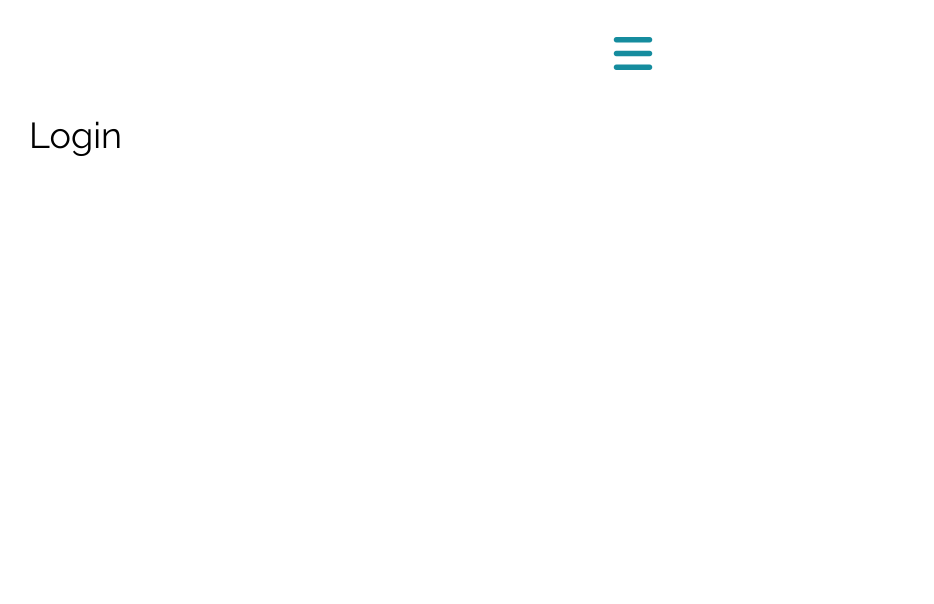
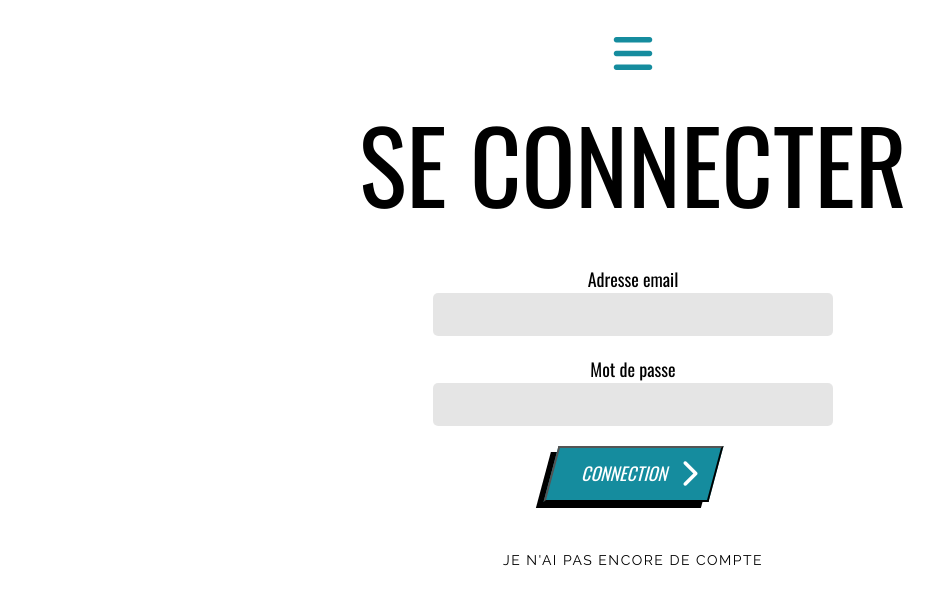
Before and after one commit to SengSerany/seranse-shop, a React (Create React App) app in the folder frontend/: page /login in a window 1280 px wide. Shown: the top 604 px of the page, without its empty margins (7-941 px from the left). Built offline with nearby package versions, Linux system fonts and the light colour scheme.

Commit message:
user can now log in from front

```diff
--- a/frontend/src/App.css
+++ b/frontend/src/App.css
@@ -210,6 +210,10 @@
   text-shadow: -4px 4px 0px hsl(var(--clr-red) / 1);
 }
 
+.subheading-link:hover {
+  font-weight: 600;
+}
+
 /* ---------------------------- */
 /* Components                   */
 /* ---------------------------- */
@@ -228,6 +232,7 @@
 
 .cta i {
   font-size: calc(100% + 10px);
+  margin-left: -5px;
 }
 
 .cta span {
@@ -346,6 +351,11 @@ button.menu-closebtn {
   .overlay-content > *:not(:last-child) {
     margin-bottom: 4vh;
   }
+}
+
+#menu nav button.btn-logout {
+  background-color: hsl(var(--clr-white) / 0);
+  border: none;
 }
 /* Ending navigation */
 
@@ -591,3 +601,47 @@ ul.list li a:focus span {
   background-color: hsl(var(--clr-light_blue) / 0.5);
 }
 /* Ending form */
+
+/* Starting Spinner */
+.spinner {
+  position: relative;
+  width: 48px;
+  height: 48px;
+  margin-inline: auto;
+  background: hsl(var(--clr-red));
+  transform: rotateX(65deg) rotate(45deg);
+  /* remove bellows command for perspective change */
+  /* transform: perspective(200px) rotateX(65deg) rotate(45deg);  */
+  color: #fff;
+  animation: layers1 1s linear infinite alternate;
+}
+.spinner:after {
+  content: '';
+  position: absolute;
+  inset: 0;
+  background: hsl(var(--clr-strong_blue) / 0.7);
+  animation: layerTr 1s linear infinite alternate;
+}
+
+@keyframes layers1 {
+  0% {
+    box-shadow: 0px 0px 0 0px;
+  }
+  90%,
+  100% {
+    box-shadow: 20px 20px 0 -4px;
+  }
+}
+@keyframes layerTr {
+  0% {
+    transform: translate(0, 0) scale(1);
+  }
+  100% {
+    transform: translate(-25px, -25px) scale(1);
+  }
+}
+
+.spinner-space {
+  height: 30vh;
+}
+/* Ending Spinner */
--- a/frontend/src/App.js
+++ b/frontend/src/App.js
@@ -5,6 +5,7 @@ import Navigation from './components/layout/Navigation';
 import Register from './pages/auth/Register';
 import Login from './pages/auth/Login';
 import IndexProducts from './pages/products/IndexProducts';
+import Profile from './pages/auth/Profile';
 import AuthToasts from './components/auth/AuthToasts';
 import 'react-toastify/dist/ReactToastify.css';
 import './App.css';
@@ -18,6 +19,7 @@ function App() {
         <div className="container">
           <Routes>
             <Route exact path="/register" element={<Register />} />
+            <Route exact path="/profile" element={<Profile />} />
             <Route exact path="/login" element={<Login />} />
             <Route exact path="/" element={<IndexProducts />} />
           </Routes>
--- a/frontend/src/components/auth/AuthForm.js
+++ b/frontend/src/components/auth/AuthForm.js
@@ -1,13 +1,17 @@
 import { useState } from 'react';
 import { useSelector, useDispatch } from 'react-redux';
 import { useLocation } from 'react-router-dom';
-import { register } from '../../features/auth/authSlice';
-import { FaChevronRight } from 'react-icons/fa';
+import { register, login } from '../../features/auth/authSlice';
+import { toast } from 'react-toastify';
+import Spinner from '../../components/layout/Spinner';
 
 function AuthForm() {
   const dispatch = useDispatch();
   const location = useLocation();
   const { isLoading } = useSelector((state) => state.auth);
+  const [pageTitle] = useState(
+    location.pathname === '/register' ? 'Inscription' : 'Connection'
+  );
   const [dataForm, setDataForm] = useState({
     username: '',
     email: '',
@@ -35,11 +39,24 @@ function AuthForm() {
 
   const handleSubmit = (e) => {
     e.preventDefault();
+    if (location.pathname === '/register') {
       dispatch(register(dataForm));
+    } else if (location.pathname === '/login') {
+      const data = {
+        email,
+        password,
       };
+      dispatch(login(data));
+    }
+  };
+
+  if (isLoading) {
+    return <Spinner />;
+  }
 
   return (
     <form className="form-group" onSubmit={handleSubmit}>
+      {location.pathname === '/register' && (
         <div className="form-fields">
           <label className="ff-primary">Nom d'utilisateur</label>
           <input
@@ -50,8 +67,10 @@ function AuthForm() {
             value={username}
             aria-describedby="usernameHelp"
             onChange={handleChange}
+            required
           />
         </div>
+      )}
       <div className="form-fields">
         <label className="ff-primary">Adresse email</label>
         <input
@@ -62,6 +81,7 @@ function AuthForm() {
           value={email}
           aria-describedby="emailHelp"
           onChange={handleChange}
+          required
         />
       </div>
       <div className="form-fields">
@@ -73,8 +93,10 @@ function AuthForm() {
           name="password"
           value={password}
           onChange={handleChange}
+          required
         />
       </div>
+      {location.pathname === '/register' && (
         <div className="form-fields">
           <label className="ff-primary">Confirmation du mot de passe</label>
           <input
@@ -84,14 +106,17 @@ function AuthForm() {
             value={passwordConfirm}
             id="inputPasswordConfirm"
             onChange={handleChange}
+            required
           />
         </div>
+      )}
       <button
         type="submit"
         className="flex cta cta-small ff-primary fs-400 text-white bg-strong_blue uppercase text-center"
         style={submitButtonStyle}
       >
-        S'inscrire <FaChevronRight />
+        {pageTitle}
+        <i class="fa-solid fa-chevron-right"></i>
       </button>
     </form>
   );
--- a/frontend/src/components/layout/Navigation.js
+++ b/frontend/src/components/layout/Navigation.js
@@ -1,7 +1,9 @@
 import { useState } from 'react';
+import { useSelector } from 'react-redux';
 import { Link } from 'react-router-dom';
 
 function Navigation() {
+  const { user } = useSelector((state) => state.auth);
   const [menuIsOpen, setMenuIsOpen] = useState(false);
   const switchNavState = () => {
     setMenuIsOpen(!menuIsOpen);
@@ -32,7 +34,7 @@ function Navigation() {
             </button>
             <nav className="overlay-content">
               <Link
-                to="#"
+                to="/"
                 className="menu-btn uppercase text-white ff-primary fs-700 letter-spacing-1 title-hover-effect"
                 onClick={switchNavState}
               >
@@ -45,20 +47,31 @@ function Navigation() {
               >
                 à propos
               </Link>
+              {user.id !== null ? (
+                <>
+                  <Link
+                    to="/profile"
+                    className="menu-btn uppercase text-white ff-primary fs-700 letter-spacing-1 title-hover-effect"
+                    onClick={switchNavState}
+                  >
+                    Mon compte
+                  </Link>
+                  <button
+                    className="menu-btn btn-logout uppercase text-white ff-primary fs-700 letter-spacing-1 title-hover-effect"
+                    onClick={() => switchNavState()}
+                  >
+                    Se déconnecter
+                  </button>
+                </>
+              ) : (
                 <Link
                   to="/login"
                   className="menu-btn uppercase text-white ff-primary fs-700 letter-spacing-1 title-hover-effect"
                   onClick={switchNavState}
                 >
-                Se connecter
+                  Se connecter / S'inscrire
                 </Link>
-              <Link
-                to="/register"
-                className="menu-btn uppercase text-white ff-primary fs-700 letter-spacing-1 title-hover-effect"
-                onClick={switchNavState}
-              >
-                S'inscrire
-              </Link>
+              )}
             </nav>
           </div>
         </nav>
--- /dev/null
+++ b/frontend/src/components/layout/Spinner.js
@@ -0,0 +1,10 @@
+function Spinner() {
+  return (
+    <>
+      <div className="spinner-space"></div>
+      <span className="spinner"></span>
+    </>
+  );
+}
+
+export default Spinner;
--- a/frontend/src/features/auth/authService.js
+++ b/frontend/src/features/auth/authService.js
@@ -9,10 +9,10 @@ const register = async (userData) => {
 };
 
 // Login
-// const login = async (userData) => {
-//   const response = await axios.post(`${API_URL}/login`, userData);
-//   return response.data;
-// };
+const login = async (userData) => {
+  const response = await axios.post(`${API_URL}/login`, userData);
+  return response.data;
+};
 
 // Get user
 // const getUser = async () => {
@@ -28,7 +28,7 @@ const register = async (userData) => {
 
 const authService = {
   register,
-  //   login,
+  login,
   //   getUser,
   //   logout,
 };
--- a/frontend/src/index.css
+++ b/frontend/src/index.css
@@ -66,6 +66,12 @@ p {
   font-weight: 400;
 }
 
+/* Reset links */
+a {
+  text-decoration: none;
+  color: hsl(var(--clr-black));
+}
+
 /* Set up body */
 body {
   font-family: var(--ff-secondary);
--- a/frontend/src/pages/auth/Login.jsx
+++ b/frontend/src/pages/auth/Login.jsx
@@ -1,7 +1,17 @@
+import { Link } from 'react-router-dom';
+import AuthForm from '../../components/auth/AuthForm';
+
 function Login() {
   return (
-    <div>
-      <h1>Login</h1>
+    <div className="flex-column justify-content-center text-center">
+      <h1 className="uppercase ff-primary fs-800">Se connecter</h1>
+      <AuthForm />
+      <Link
+        to="/register"
+        className="subheading-link uppercase ff-sans_cond fs-200 letter-spacing-2"
+      >
+        Je n'ai pas encore de compte
+      </Link>
     </div>
   );
 }
--- /dev/null
+++ b/frontend/src/pages/auth/Profile.jsx
@@ -0,0 +1,12 @@
+import Spinner from '../../components/layout/Spinner';
+
+function Profile() {
+  return (
+    <div>
+      <h1>Account</h1>
+      <Spinner />
+    </div>
+  );
+}
+
+export default Profile;
--- a/frontend/src/pages/auth/Register.jsx
+++ b/frontend/src/pages/auth/Register.jsx
@@ -1,3 +1,4 @@
+import { Link } from 'react-router-dom';
 import AuthForm from '../../components/auth/AuthForm';
 
 function Register() {
@@ -5,6 +6,12 @@ function Register() {
     <div className="flex-column justify-content-center text-center">
       <h1 className="uppercase ff-primary fs-800">S'inscrire</h1>
       <AuthForm />
+      <Link
+        to="/login"
+        className="subheading-link uppercase ff-sans_cond fs-200 letter-spacing-2"
+      >
+        J'ai déja un compte
+      </Link>
     </div>
   );
 }
```
Also changed, not shown: frontend/src/features/auth/authSlice.js (+37 -37 lines). Lines whose indentation alone changed are shown as unchanged.
